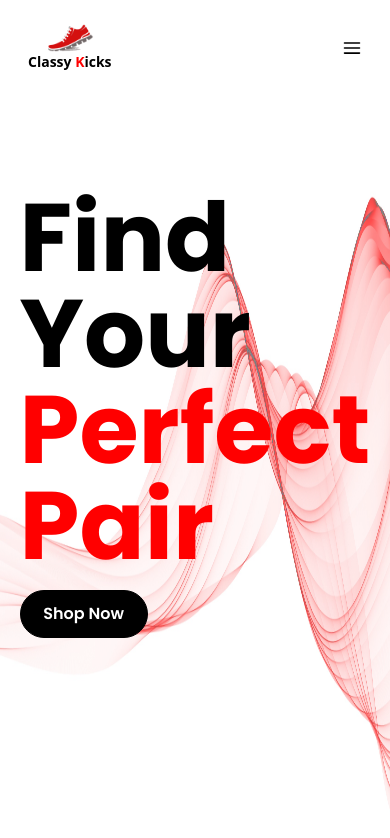
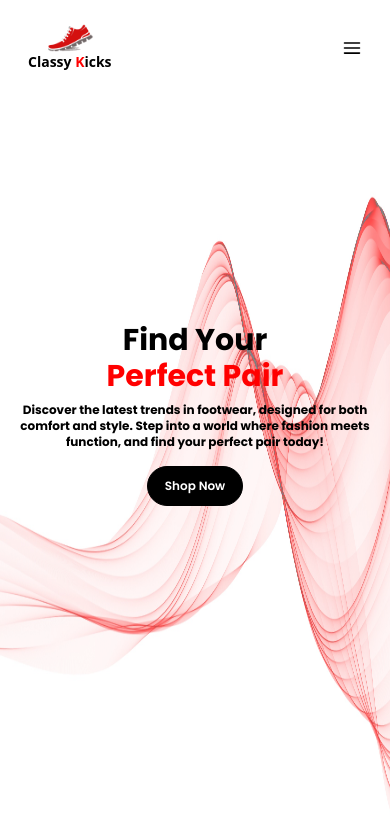
Before and after one commit to Haider-Ali-HA/Shoes-Ecommerce, a React (Vite) app: page / in a window 390 px wide. Shown: the top 838 px of the page. Built offline with nearby package versions, Linux system fonts and the light colour scheme.

Commit message:
hero section ready

```diff
--- a/src/pages/Hero.jsx
+++ b/src/pages/Hero.jsx
@@ -5,25 +5,30 @@ import React, { useState } from "react";
 
 const Hero = () => {
   return (
-    <div className="relative  w-full h-screen  flex items-center justify-center gap-44">
+    <div className="relative px-5  w-full h-screen  flex items-center justify-center ">
       <img
         className="absolute  opacity-70 h-full w-full"
         src="./image/1bg.jpg"
         alt=""
       />
       <div className="inset"></div>
-      <div className="relative font-poppins font-bold text-8xl">
-        <h1 className="">Find Your </h1>
-        <h1 className=" text-[#ff0000]">Perfect Pair </h1>
+      <div className="relative flex flex-col justify-center items-center sm:items-start  font-poppins font-bold sm:w-3/5 lg:w-2/5 ">
+        <h1 className="text-3xl md:text-4xl lg:text-7xl">Find Your </h1>
+        <h1 className="text-3xl md:text-4xl lg:text-7xl text-[#ff0000]">Perfect Pair </h1>
+        <p className="text-xs md:text-base mt-2 text-center sm:text-start">
+          Discover the latest trends in footwear, designed for both comfort and
+          style. Step into a world where fashion meets function, and find your
+          perfect pair today!
+        </p>
         <div className="text-base font-semibold my-4">
-          <button className="bg-[#000000] border border-[#000000] hover:bg-transparent hover:text-black rounded-full w-32 h-12 text-white transition-all duration-500">
+          <button className="bg-[#000000] border border-[#000000] text-xs md:text-base hover:bg-transparent hover:text-black rounded-full h-10 w-24 md:w-32  md:h-12 text-white transition-all duration-500">
             Shop Now
           </button>
         </div>
       </div>
-      <div className=" relative flex items-center justify-center ">
+      <div className=" relative hidden sm:flex items-center justify-center ">
         <img
-          className="duration-500 ease-in-out"
+          className="w-56 md:w-3/5 lg:w-2/3"
           src="./image/redShoesHero.svg"
           alt="hero section image"
         />
```
